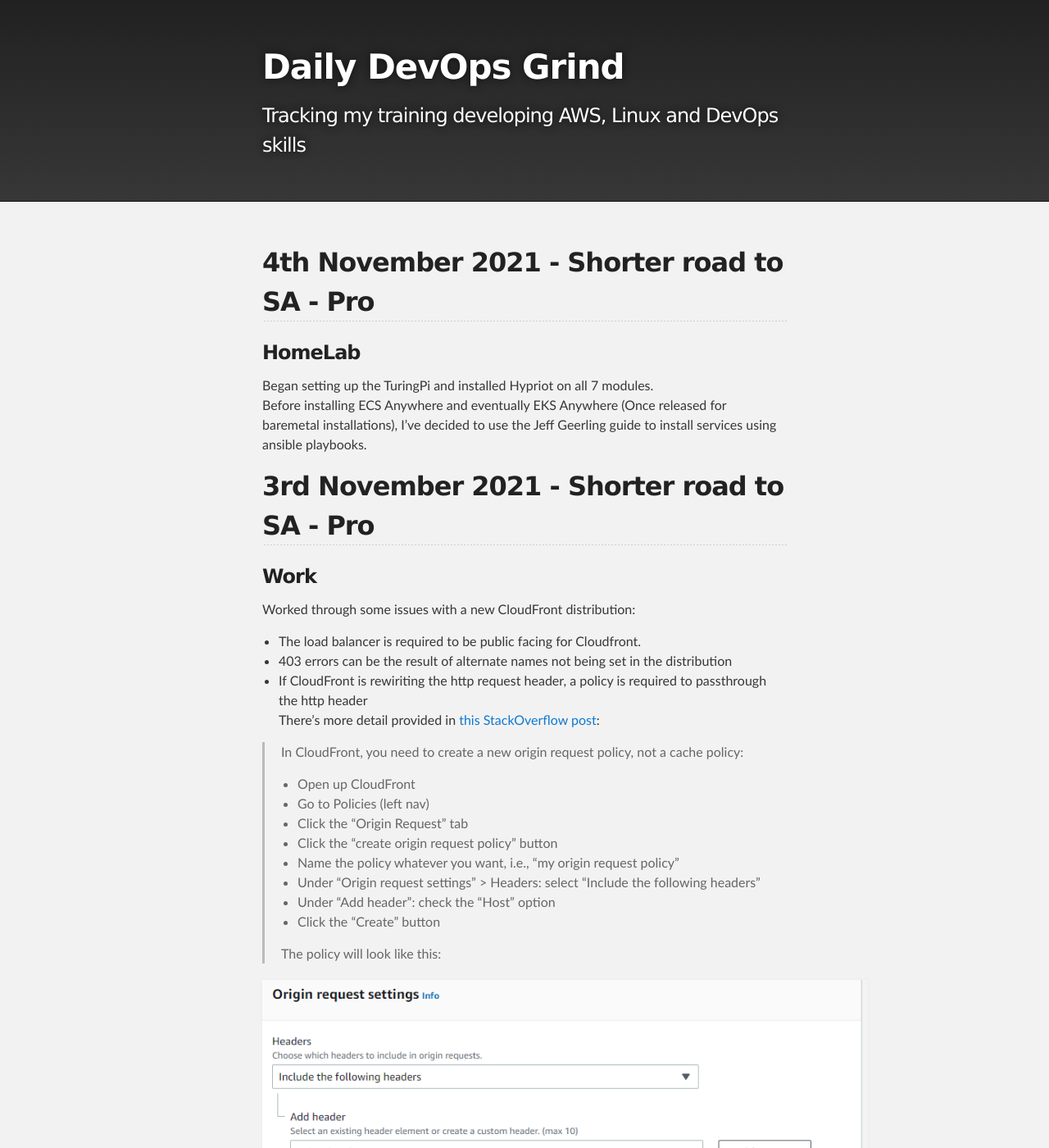
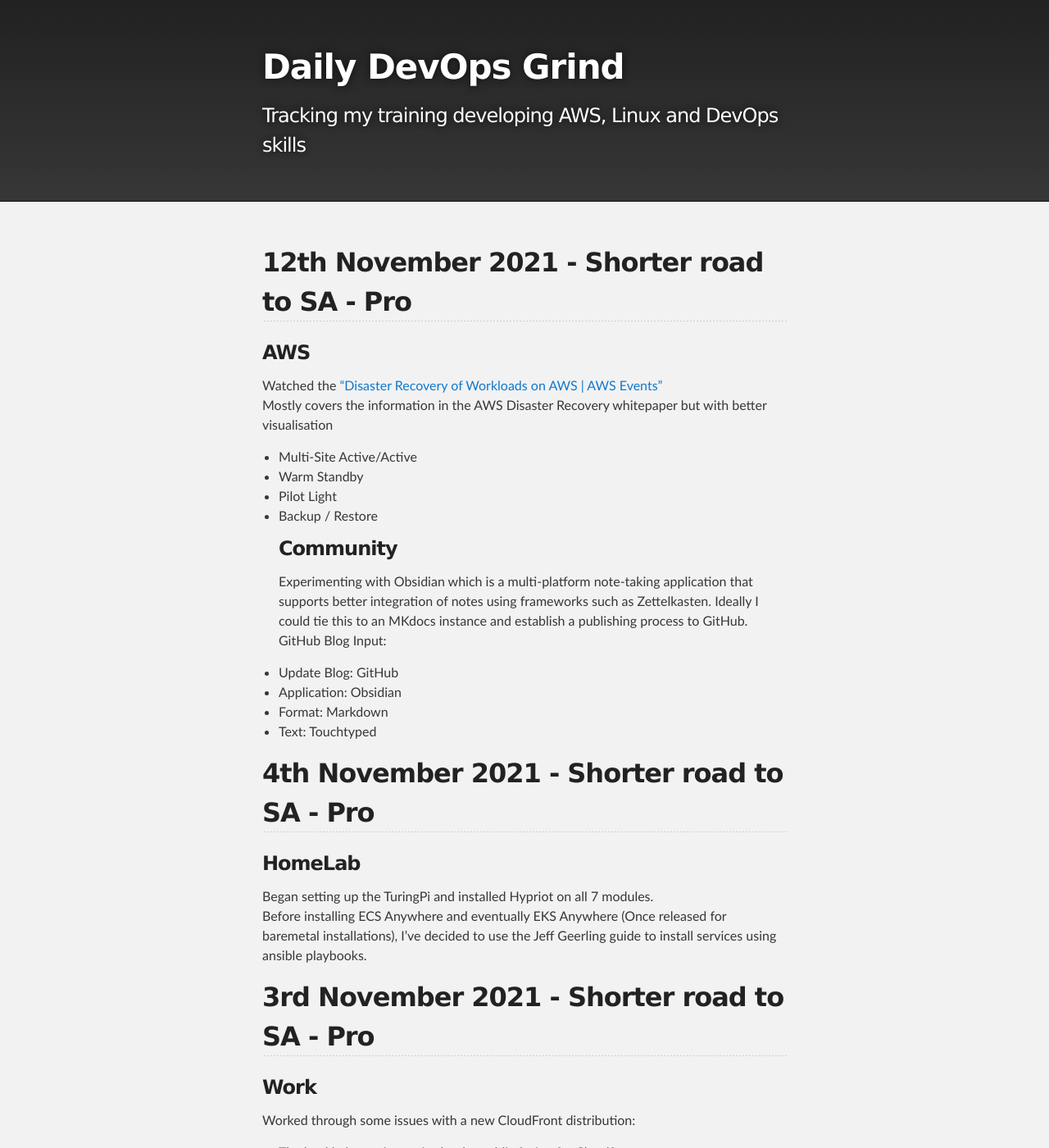
Before and after one commit to adamp-github/adamp-github.github.io, a Jekyll site: the page built from index.md, in a window 1280 px wide and 1400 px high. Shown: the whole window at 82% size. Built offline with Jekyll 4.4.1, drawn with Linux system fonts in a browser that asks for light colours; our own code applies the rules of GitHub Pages for plain Markdown files.

Commit message:
Updated for November 12th

```diff
--- a/index.md
+++ b/index.md
@@ -1,3 +1,20 @@
+## 12th November 2021 - Shorter road to SA - Pro
+### AWS
+Watched the ["Disaster Recovery of Workloads on AWS | AWS Events"](https://youtu.be/cJZw5mrxryA)
+Mostly covers the information in the AWS Disaster Recovery whitepaper but with better visualisation
+- Multi-Site Active/Active
+- Warm Standby
+- Pilot Light
+- Backup / Restore
+### Community
+Experimenting with Obsidian which is a multi-platform note-taking application that supports better integration of notes using frameworks such as Zettelkasten.
+Ideally I could tie this to an MKdocs instance and establish a publishing process to GitHub.
+GitHub Blog Input:
+- Update Blog: GitHub
+- Application: Obsidian
+- Format: Markdown
+- Text: Touchtyped
+
 ## 4th November 2021 - Shorter road to SA - Pro
 ### HomeLab
 Began setting up the TuringPi and installed Hypriot on all 7 modules.
```
